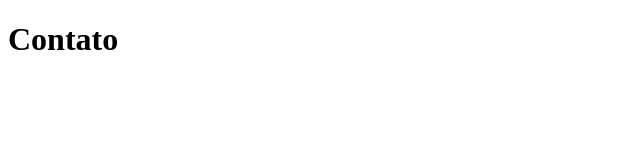
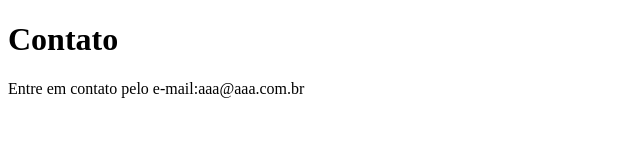
Before and after one commit to DEVinFreire/sistema-de-cadastro, a plain HTML site: page contato.html in a window 1280 px wide. Shown: the whole page, without its empty margins (0-640 px from the left). Drawn offline with Linux system fonts and the light colour scheme.

Commit message:
adicionando email

```diff
--- a/contato.html
+++ b/contato.html
@@ -8,5 +8,6 @@
 </head>
 <body>
   <h1>Contato</h1>
+  <p>Entre em contato pelo e-mail:aaa@aaa.com.br</p>
 </body>
 </html>
```
